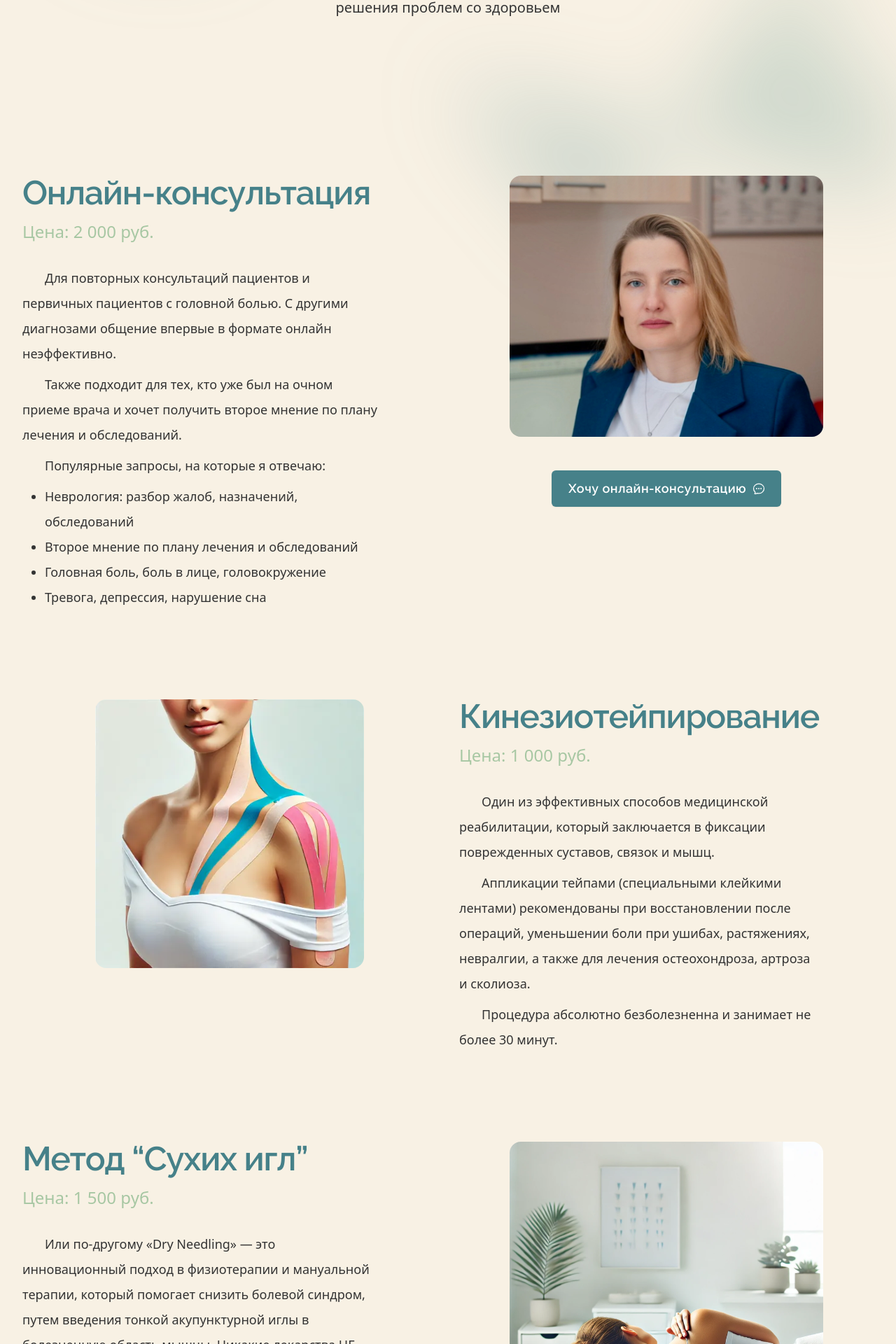
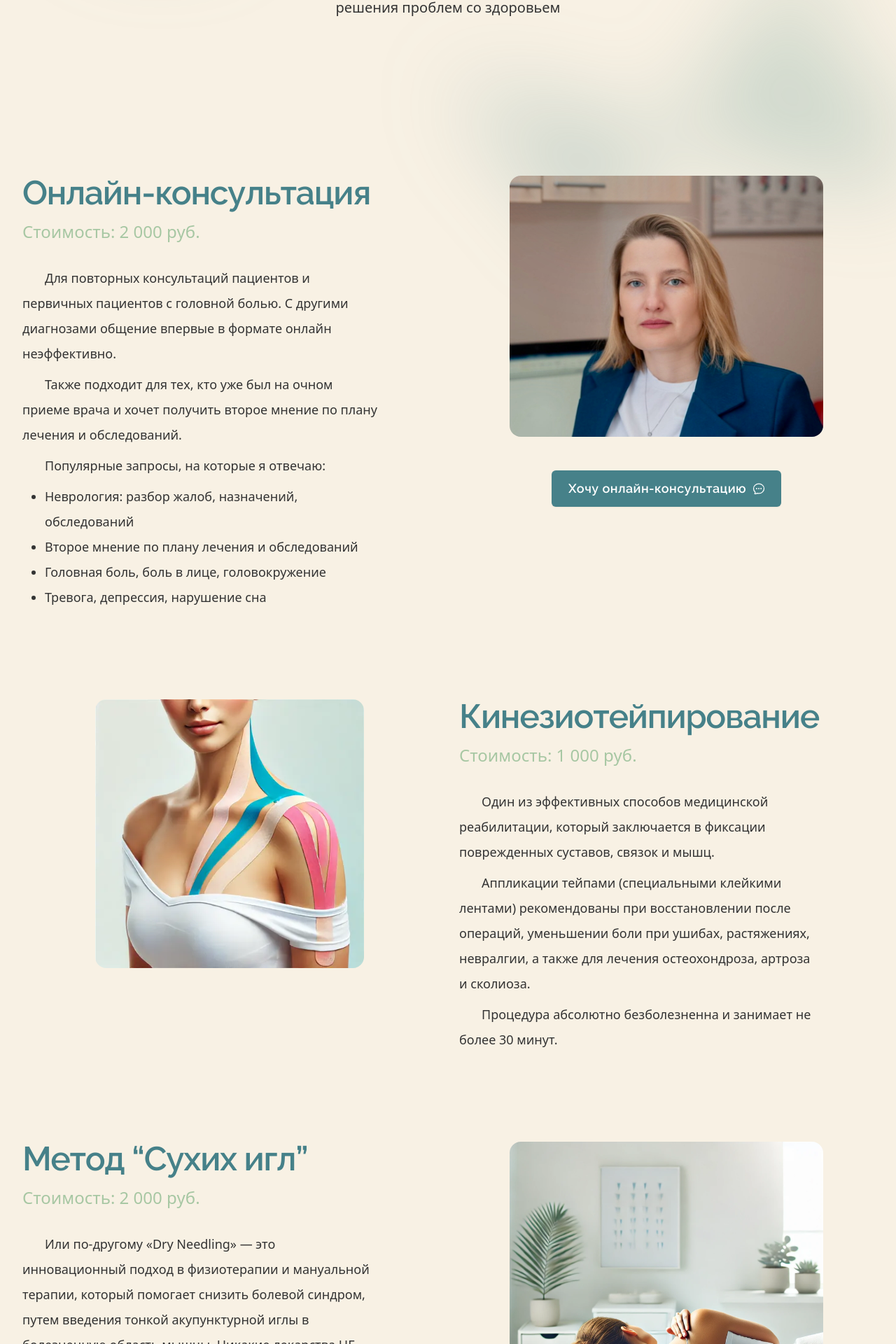
Before and after one commit to mchumpitazp/web-doctor-irina, a Next.js app: page /services in a window 1280 px wide. Shown: the part 453-2373 px from the top of the page at 70% size. Built offline with nearby package versions, Linux system fonts and the light colour scheme.

Commit message:
site name config

```diff
--- a/src/app/(pages)/services/components/Services.tsx
+++ b/src/app/(pages)/services/components/Services.tsx
@@ -17,7 +17,7 @@ export default function ServicesServices() {
                                 Онлайн-консультация
                             </h2>
                             <h3 className="mt-4 text-xl sm:text-2xl font-medium text-accent">
-                                Цена: 2 000 руб.
+                                Стоимость: 2 000 руб.
                             </h3>
                             <div className="mt-8 text-lg/9 text-charcoal">
                                 <p className="indent-8">
@@ -86,7 +86,7 @@ export default function ServicesServices() {
                                 Кинезиотейпирование
                             </h2>
                             <h3 className="mt-4 text-xl sm:text-2xl font-medium text-accent">
-                                Цена: 1 000 руб.
+                                Стоимость: 1 000 руб.
                             </h3>
                             <div className="mt-8 text-lg/9 text-charcoal">
                                 <p className="indent-8">
@@ -131,7 +131,7 @@ export default function ServicesServices() {
                                 Метод “Сухих игл”
                             </h2>
                             <h3 className="mt-4 text-xl sm:text-2xl font-medium text-accent">
-                                Цена: 1 500 руб.
+                                Стоимость: 2 000 руб.
                             </h3>
                             <div className="mt-8 text-lg/9 text-charcoal">
                                 <p className="indent-8">
--- a/src/app/layout.tsx
+++ b/src/app/layout.tsx
@@ -79,6 +79,13 @@ export default function RootLayout({
                         />
                     </div>
                 </noscript>
+                <div itemScope itemType="https://schema.org/WebSite">
+                    <link itemProp="url" href="https://doctor-prudnikova.ru" />
+                    <meta
+                        itemProp="name"
+                        content="Прудникова Ирина Николаевна"
+                    />
+                </div>
                 <Header />
                 {children}
                 <Footer />
```
